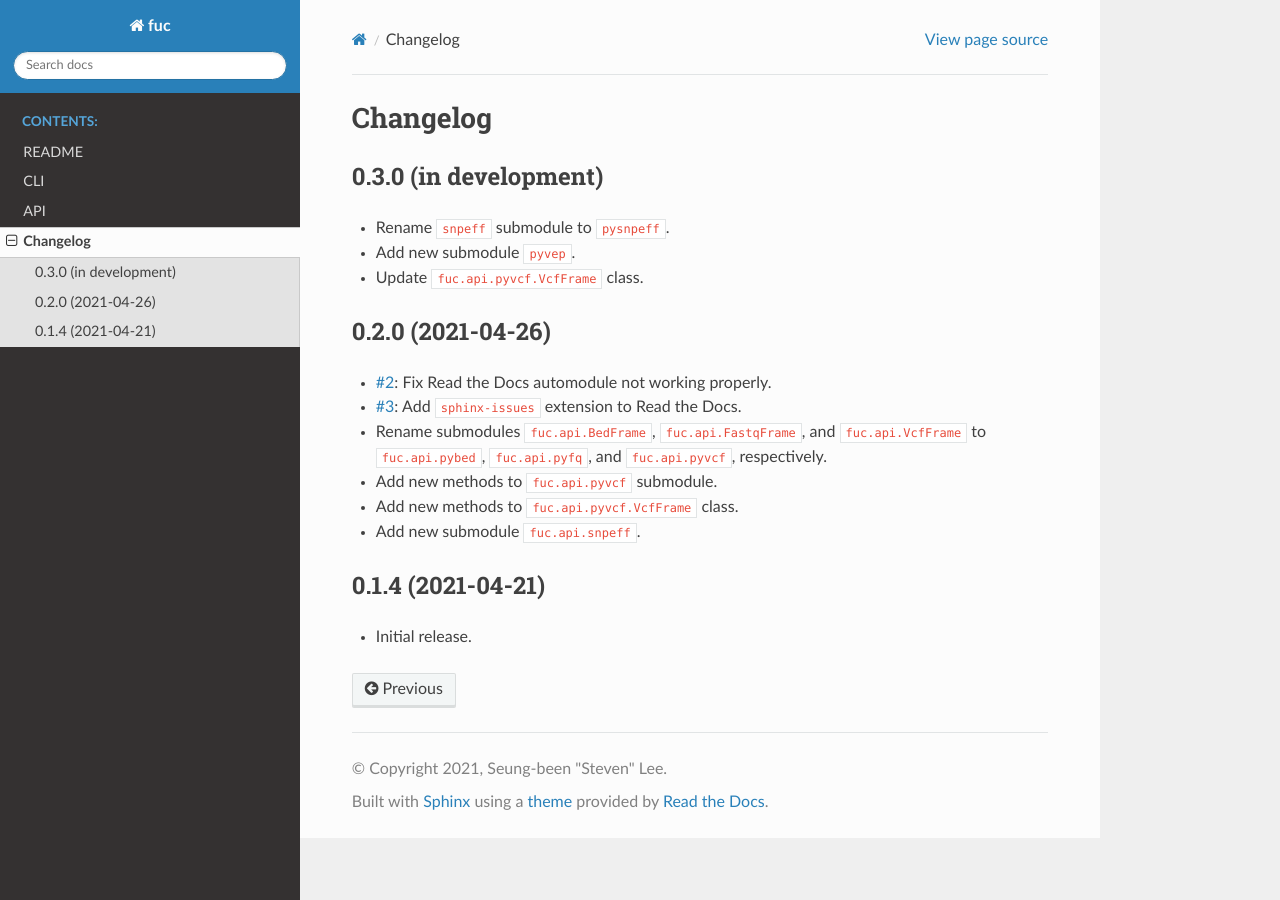
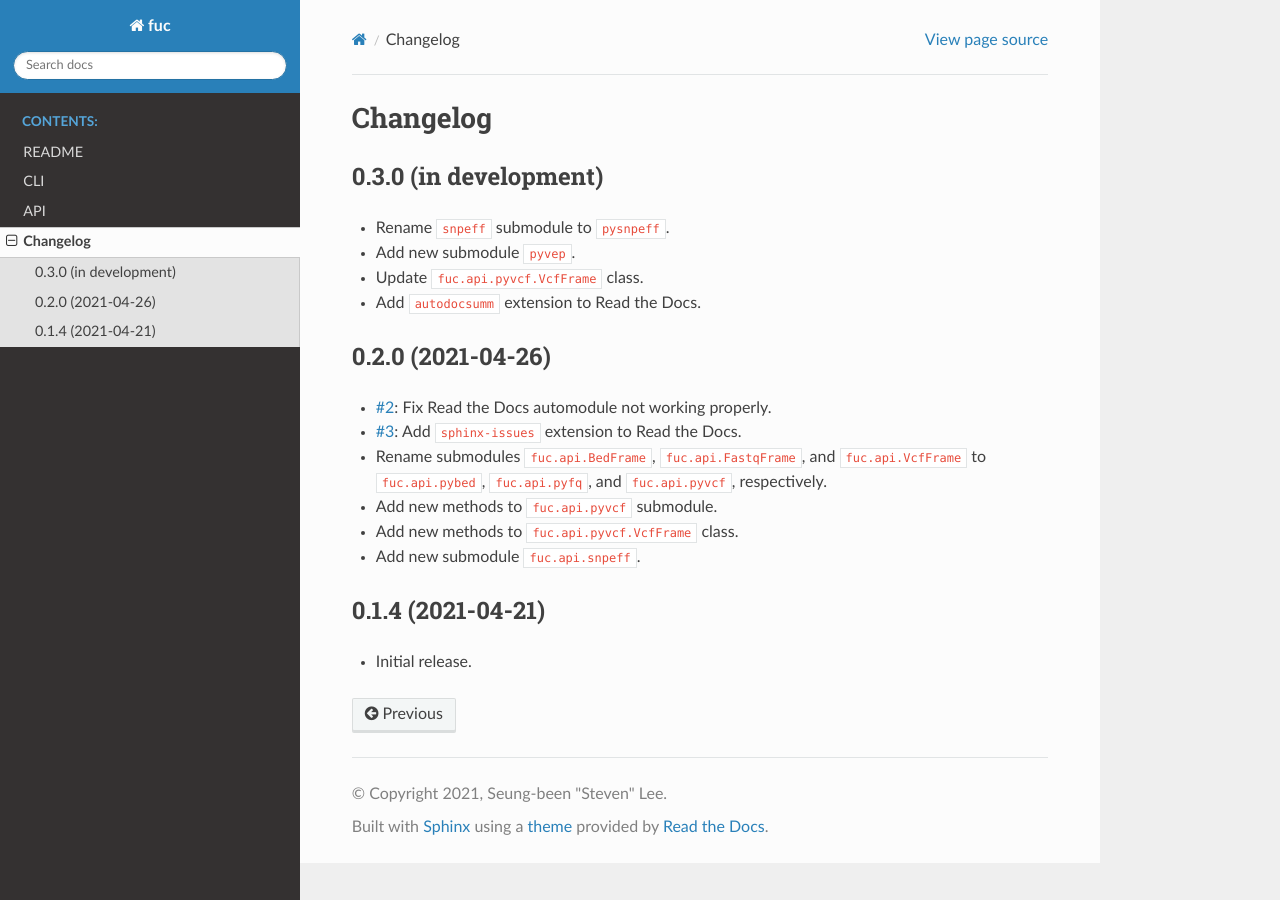
Before and after one commit to sbslee/fuc, a Sphinx documentation site: the page built from docs/changelog.rst, in a window 1280 px wide. Built offline with Sphinx 7.4.7 and the Read the Docs theme 2.0.0, drawn with Linux system fonts in a browser that asks for light colours.

Commit message:
Add autodocsumm extension

```diff
--- a/CHANGELOG.rst
+++ b/CHANGELOG.rst
@@ -7,6 +7,7 @@ Changelog
 * Rename ``snpeff`` submodule to ``pysnpeff``.
 * Add new submodule ``pyvep``.
 * Update ``fuc.api.pyvcf.VcfFrame`` class.
+* Add ``autodocsumm`` extension to Read the Docs.
 
 0.2.0 (2021-04-26)
 ------------------
--- a/docs/conf.py
+++ b/docs/conf.py
@@ -31,7 +31,8 @@ extensions = [
     'sphinx.ext.autodoc',
     'sphinx.ext.napoleon',
     'sphinx_rtd_theme',
-    'sphinx_issues'
+    'sphinx_issues',
+    'autodocsumm'
 ]
 
 autodoc_mock_imports = [
@@ -39,6 +40,10 @@ autodoc_mock_imports = [
     'pandas',
     'pyranges'
 ]
+
+autodoc_default_options = {
+    'autosummary': True,
+}
 
 issues_github_path = 'sbslee/fuc'
 
```
